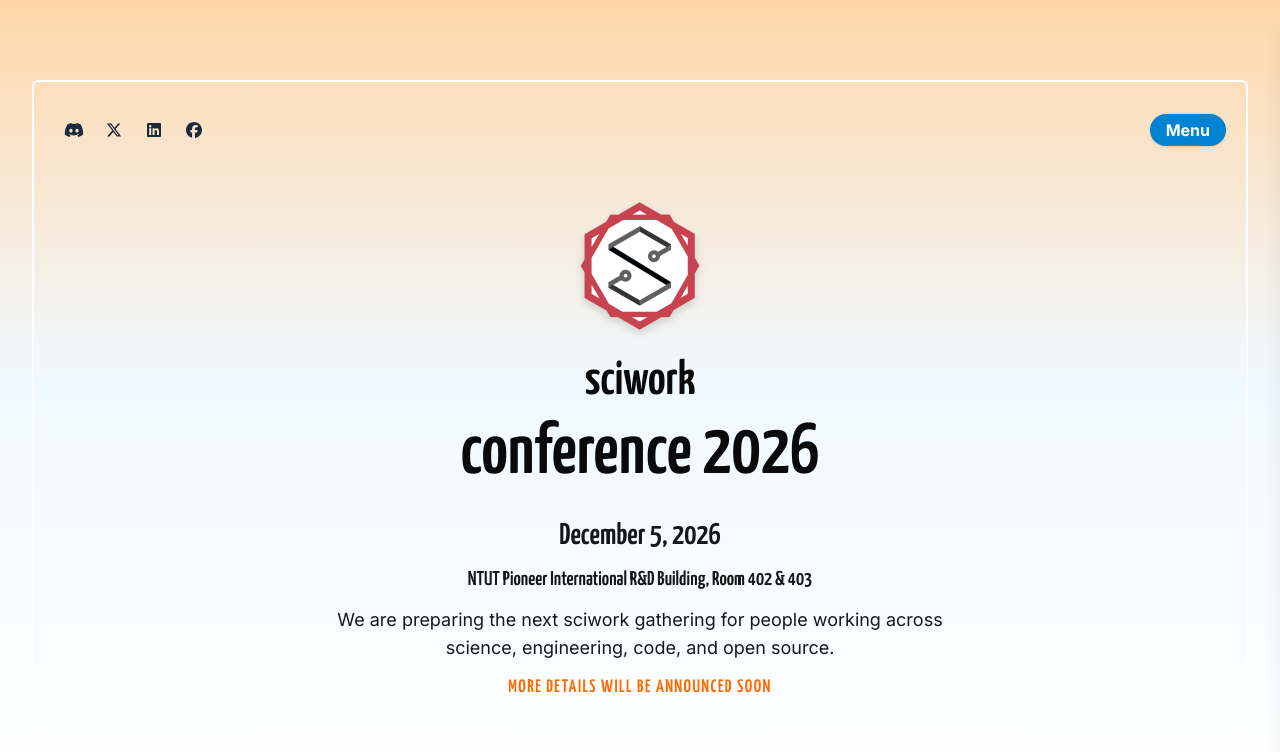
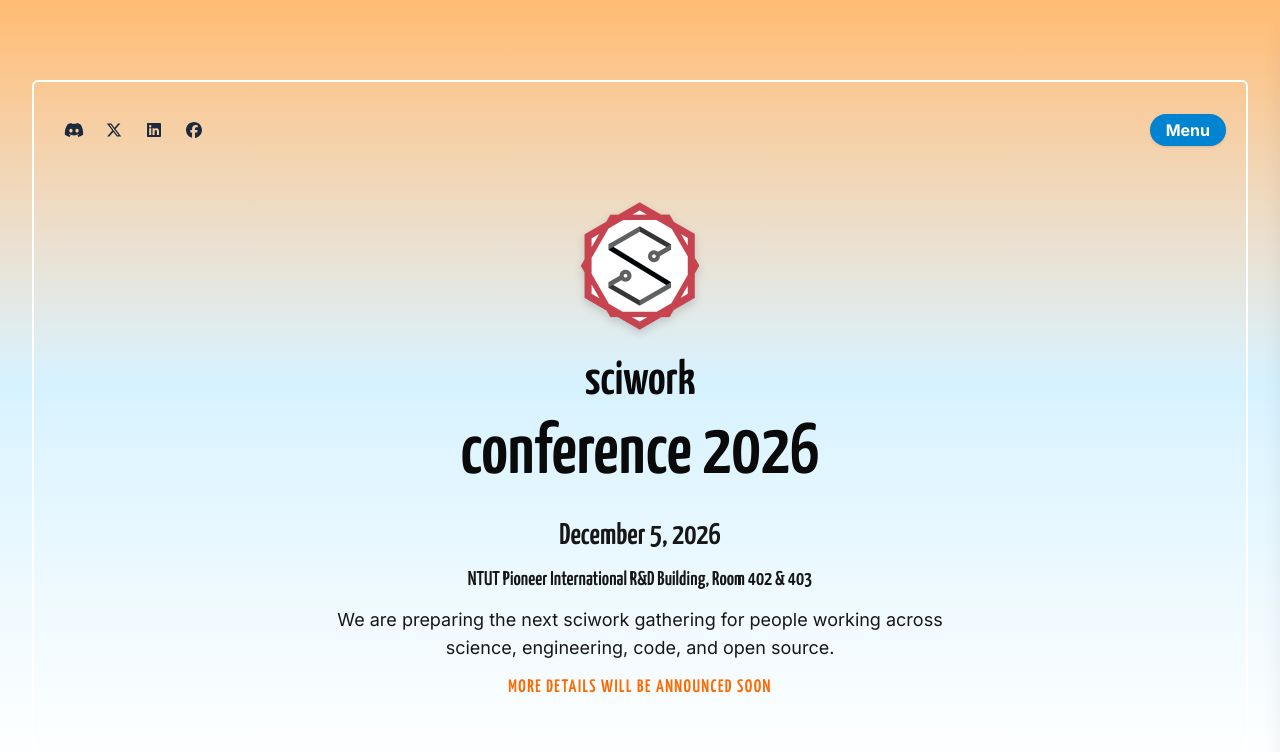
Before and after one commit to sciwork/swconf2026, a Next.js app: page / in a window 1280 px wide. Shown: the top 752 px of the page. Built offline with nearby package versions, Linux system fonts and the light colour scheme.

Commit message:
feat(Hero.tsx): change grdient color

```diff
--- a/components/Hero.tsx
+++ b/components/Hero.tsx
@@ -31,7 +31,7 @@ const Hero = () => {
   }, []);
 
   return (
-    <div className="tw:w-screen tw:bg-gradient-to-b tw:from-orange-200 tw:via-sky-50 tw:to-white">
+    <div className="tw:w-screen tw:bg-linear-to-b tw:from-orange-300/95 tw:via-sky-300/30 tw:to-white">
       <div className="tw:w-full">
         <div className="tw:flex tw:h-full tw:w-full tw:flex-col tw:items-center tw:px-8 tw:pt-5 tw:lg:pt-20">
           <div className="tw:w-full tw:rounded-md tw:border-x-2 tw:border-t-2 tw:border-none tw:border-white tw:tablet:border-solid">
```
